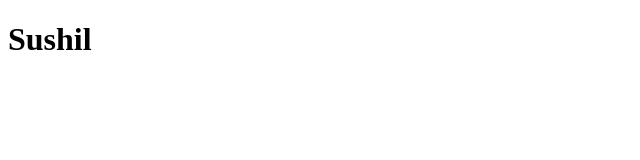
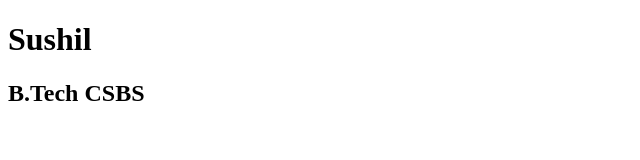
Before and after one commit to sushiludaya2004/git-trial, a plain HTML site: page index.html in a window 1280 px wide. Shown: the whole page, without its empty margins (0-640 px from the left). Drawn offline with Linux system fonts and the light colour scheme.

Commit message:
feat : added degree

```diff
--- a/index.html
+++ b/index.html
@@ -7,5 +7,6 @@
 </head>
 <body>
     <h1>Sushil</h1>
+    <h2>B.Tech CSBS</h2>
 </body>
 </html>
```
